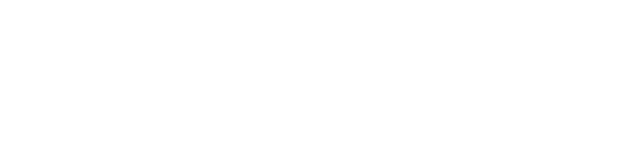
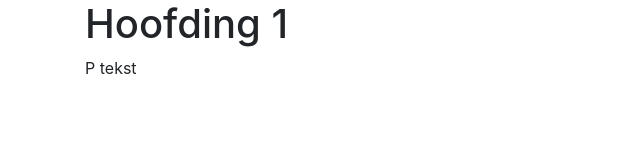
Before and after one commit to mykey/mykey.github.io, a plain HTML site: page index.html in a window 1280 px wide. Shown: the whole page, without its empty margins (0-640 px from the left). Drawn offline with nearby package versions, Linux system fonts and the light colour scheme.

Commit message:
update index.html

```diff
--- a/index.html
+++ b/index.html
@@ -1,7 +1,7 @@
 <!DOCTYPE html>
-<html>
+<html lang="nl">
   <head>
-  <title>>Michael Cox</title>
+    <title>Michael Cox</title>
 
     <!-- Required meta tags -->
     <meta charset="utf-8">
@@ -17,7 +17,11 @@
   </head>
 
   <body>
+    <div class="container">
+     <h1>Hoofding 1 </h1>
+     <p>P tekst</p>
+     </div>
+
 
   </body>
-
 </html>
```
Lines whose indentation alone changed are shown as unchanged.
